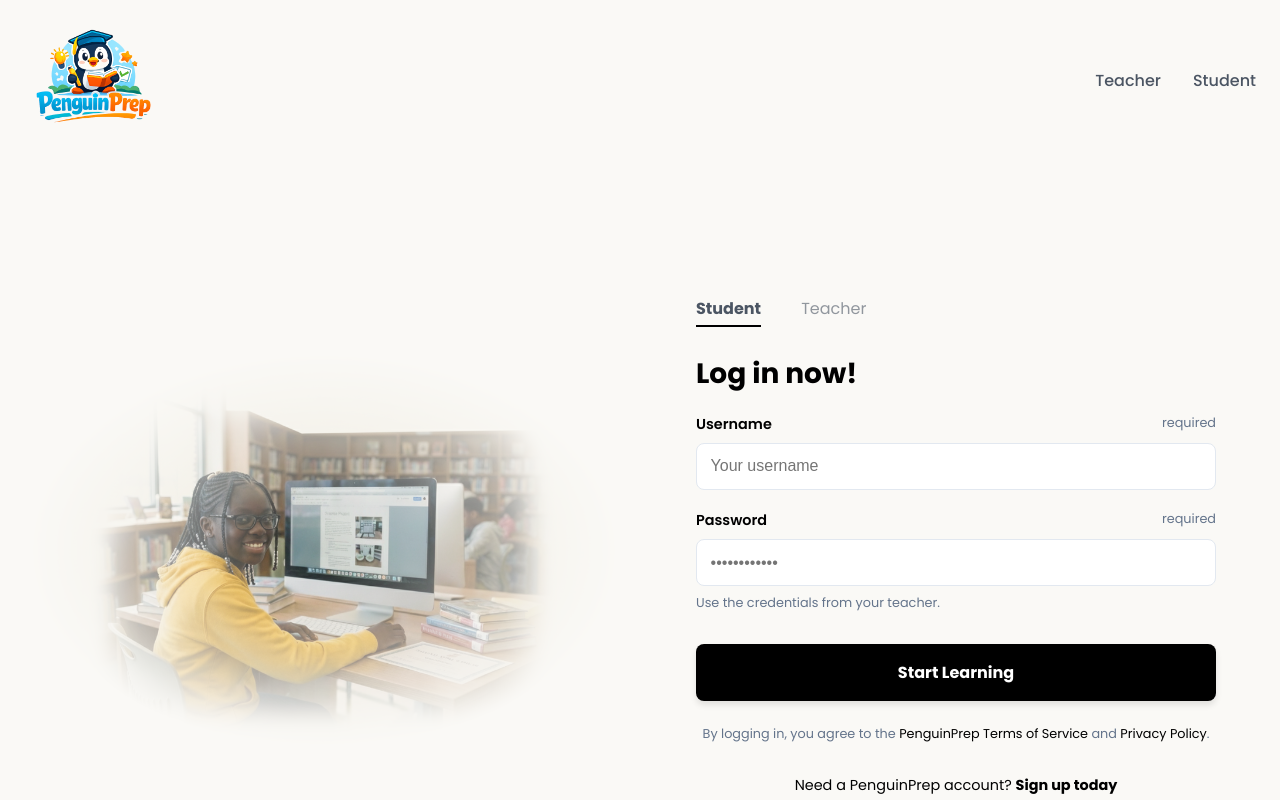
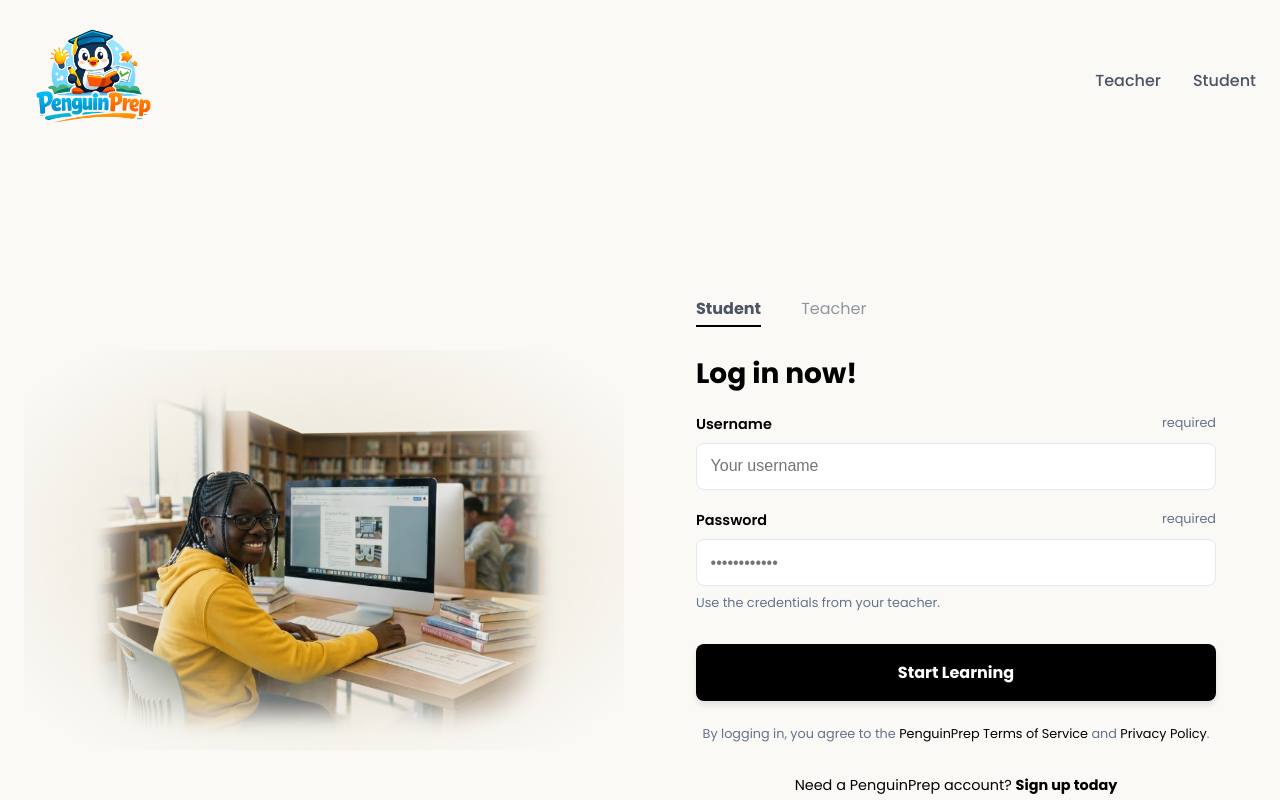
Before and after one commit to eboannan/quiz-platform, a React (Vite) app: page / in a window 1280 px wide. Shown: the top 800 px of the page. Built offline with nearby package versions, Linux system fonts and the light colour scheme; no server answers.

Commit message:
restore hero image vibrancy by adjusting mask focal point

```diff
--- a/src/components/Hero.jsx
+++ b/src/components/Hero.jsx
@@ -24,8 +24,8 @@ const Hero = () => {
                         display: 'block',
                         margin: '0 auto',
                         mixBlendMode: 'multiply',
-                        maskImage: 'radial-gradient(ellipse at center, rgba(0,0,0,1) 0%, rgba(0,0,0,0) 70%)',
-                        WebkitMaskImage: 'radial-gradient(ellipse at center, rgba(0,0,0,1) 0%, rgba(0,0,0,0) 70%)'
+                        maskImage: 'radial-gradient(ellipse at center, black 40%, transparent 90%)',
+                        WebkitMaskImage: 'radial-gradient(ellipse at center, black 40%, transparent 90%)'
                     }}
                 />
             </div>
```
